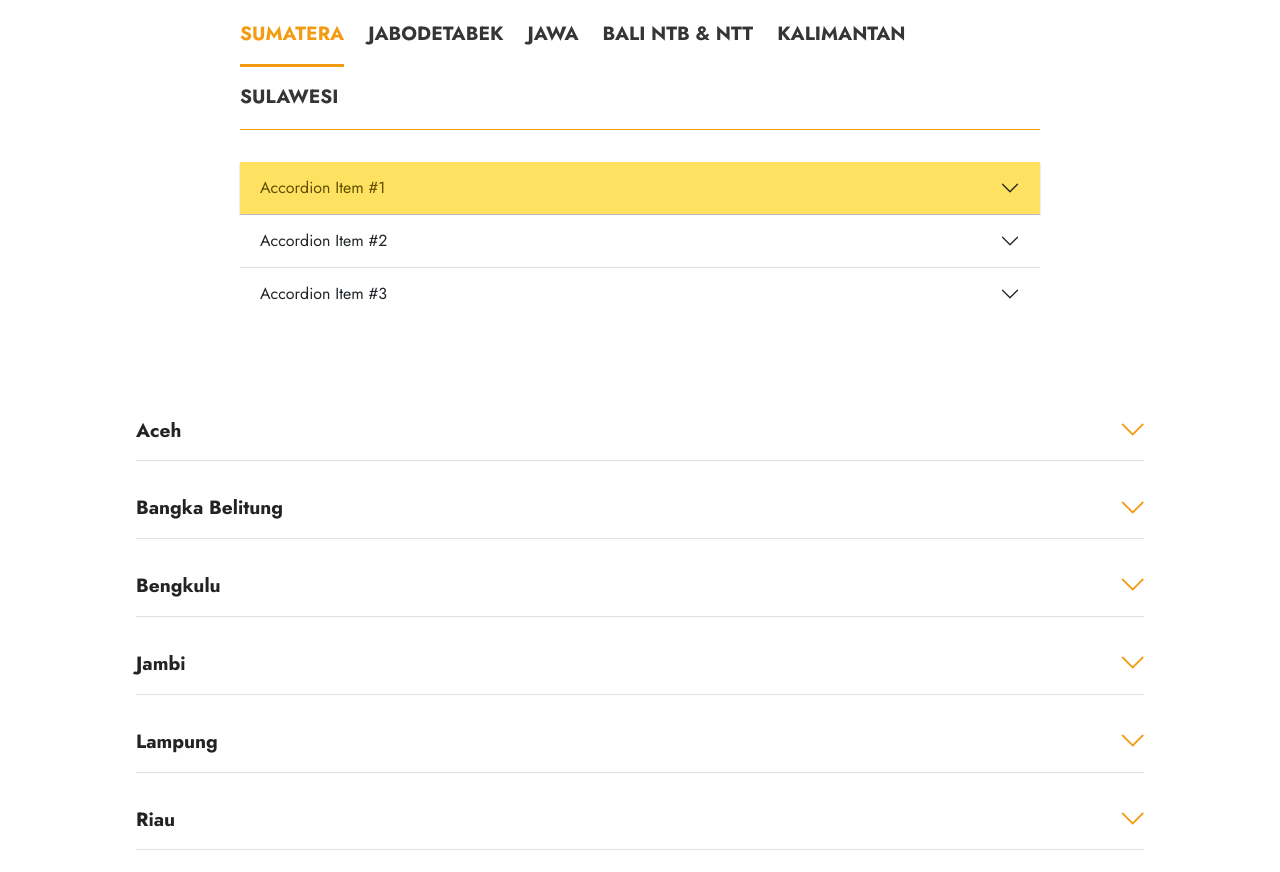
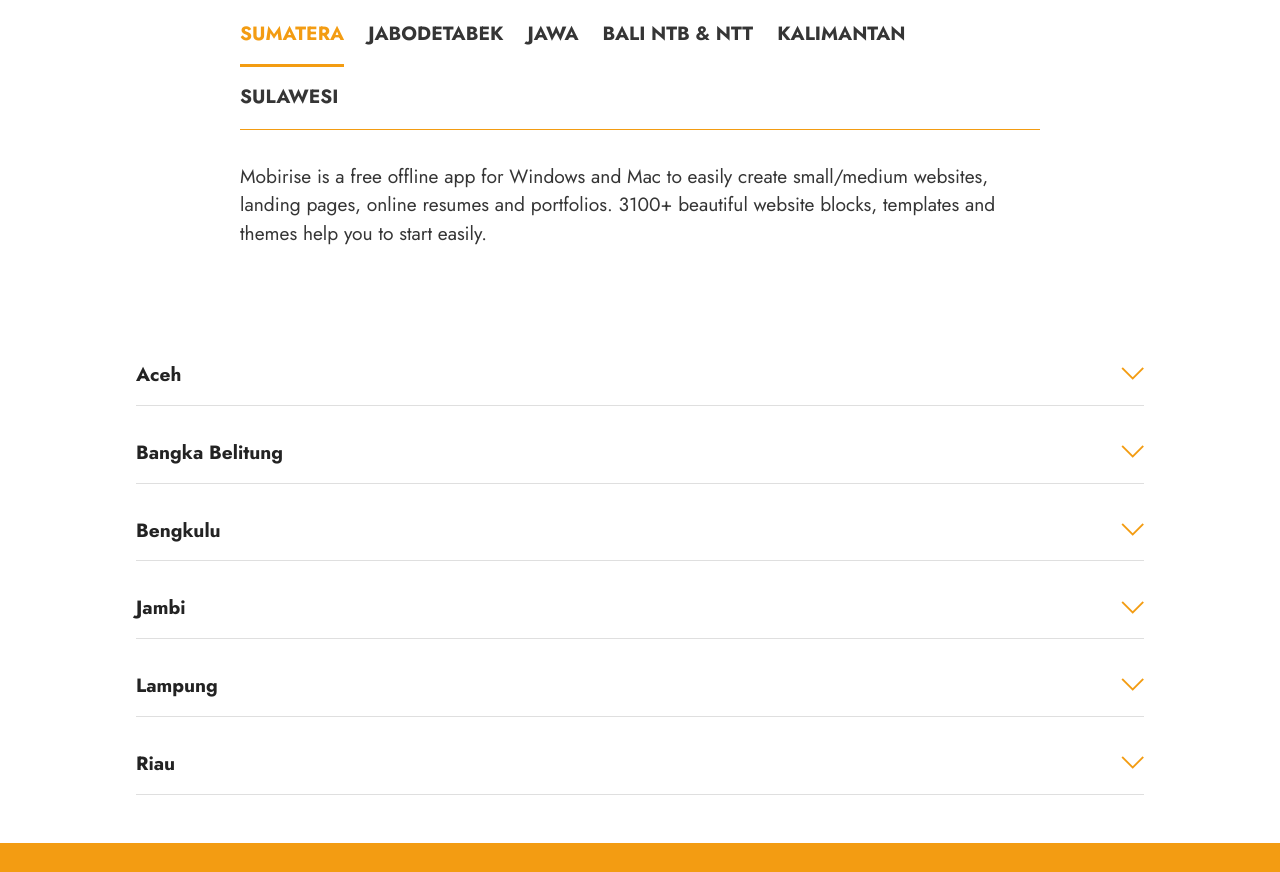
Before and after one commit to jxcroom/jxcroom.github.io, a plain HTML site: page page2.html in a window 1280 px wide. Shown: the part 1056-1928 px from the top of the page. Drawn offline with Linux system fonts and the light colour scheme; files whose address does not match are found by name.

Commit message:
Update page2.html

```diff
--- a/page2.html
+++ b/page2.html
@@ -123,38 +123,11 @@
                     <div id="tab1" class="tab-pane in active" role="tabpanel">
                         <div class="row">
                             <div class="col-md-12">
-                                <div class="accordion accordion-flush" id="accordionFlushExample">
-  <div class="accordion-item">
-    <h2 class="accordion-header" id="flush-headingOne">
-      <button class="accordion-button collapsed btn-warning" type="button" data-bs-toggle="collapse" data-bs-target="#flush-collapseOne" aria-expanded="false" aria-controls="flush-collapseOne">
-        Accordion Item #1
-      </button>
-    </h2>
-    <div id="flush-collapseOne" class="accordion-collapse collapse" aria-labelledby="flush-headingOne" data-bs-parent="#accordionFlushExample">
-      <div class="accordion-body">Placeholder content for this accordion, which is intended to demonstrate the <code>.accordion-flush</code> class. This is the first item's accordion body.</div>
-    </div>
-  </div>
-  <div class="accordion-item">
-    <h2 class="accordion-header" id="flush-headingTwo">
-      <button class="accordion-button collapsed" type="button" data-bs-toggle="collapse" data-bs-target="#flush-collapseTwo" aria-expanded="false" aria-controls="flush-collapseTwo">
-        Accordion Item #2
-      </button>
-    </h2>
-    <div id="flush-collapseTwo" class="accordion-collapse collapse" aria-labelledby="flush-headingTwo" data-bs-parent="#accordionFlushExample">
-      <div class="accordion-body">Placeholder content for this accordion, which is intended to demonstrate the <code>.accordion-flush</code> class. This is the second item's accordion body. Let's imagine this being filled with some actual content.</div>
-    </div>
-  </div>
-  <div class="accordion-item">
-    <h2 class="accordion-header" id="flush-headingThree">
-      <button class="accordion-button collapsed" type="button" data-bs-toggle="collapse" data-bs-target="#flush-collapseThree" aria-expanded="false" aria-controls="flush-collapseThree">
-        Accordion Item #3
-      </button>
-    </h2>
-    <div id="flush-collapseThree" class="accordion-collapse collapse" aria-labelledby="flush-headingThree" data-bs-parent="#accordionFlushExample">
-      <div class="accordion-body">Placeholder content for this accordion, which is intended to demonstrate the <code>.accordion-flush</code> class. This is the third item's accordion body. Nothing more exciting happening here in terms of content, but just filling up the space to make it look, at least at first glance, a bit more representative of how this would look in a real-world application.</div>
-    </div>
-  </div>
-</div>
+                                <p class="mbr-text mbr-fonts-style display-7">
+                                    Mobirise is a free offline app for Windows and Mac to easily create small/medium
+                                    websites, landing pages, online resumes and portfolios. 3100+ beautiful website
+                                    blocks, templates and themes help you to start easily.
+                                </p>
                             </div>
                         </div>
                     </div>
@@ -324,7 +297,6 @@
 </section>
 
 
-
 <section data-bs-version="5.1" class="footer1 cid-sKYWdxmE2f" once="footers" id="footer1-4">
 
 
```
